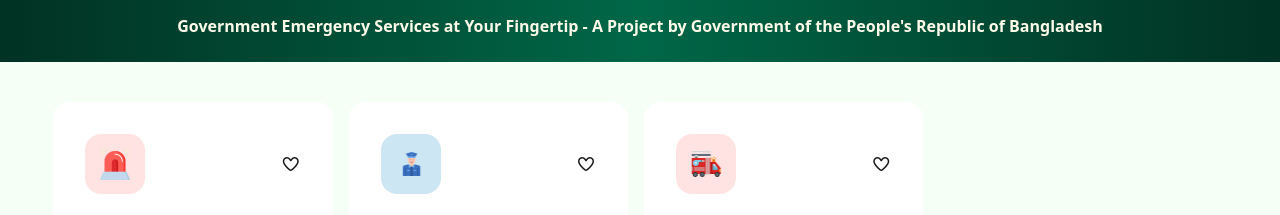
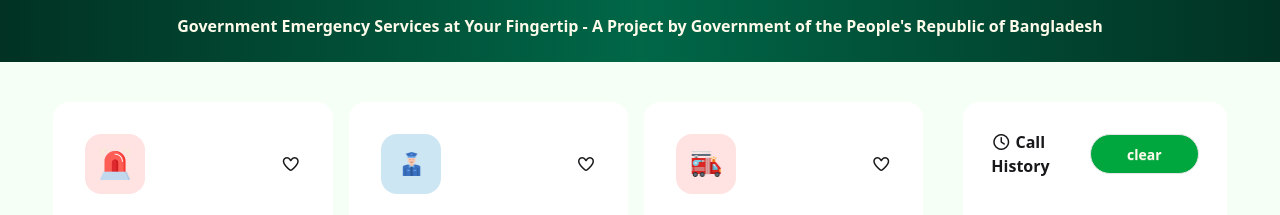
Before and after one commit to Munjurul-0X/Emergency-hot-line, a plain HTML site: page index.html in a window 1280 px wide. Shown: the part 402-617 px from the top of the page. Drawn offline with nearby package versions, Linux system fonts and the light colour scheme; a script that the page names is missing.

Commit message:
card history sections

```diff
--- a/index.html
+++ b/index.html
@@ -173,7 +173,18 @@
              </div>
              </div>
      </div>
+     </div>
+             <div class="bg-white col-span-1 md:col-span-3 p-7  rounded-2xl ">
+                <div>
+                <div class="flex justify-between items-center mb-7">
+                    <h1 class="font-bold"><i class="fa-regular fa-clock"></i> Call History</h1>
+                    <button class="btn btn-soft bg-[#00a63e] rounded-4xl py-3 px-9 text-amber-50" id="clear">clear</button>
+                </div>
+                <div id="cart-container">
 
+                </div>
+                </div>
+             </div>
         </section>
     </main>
 
```
